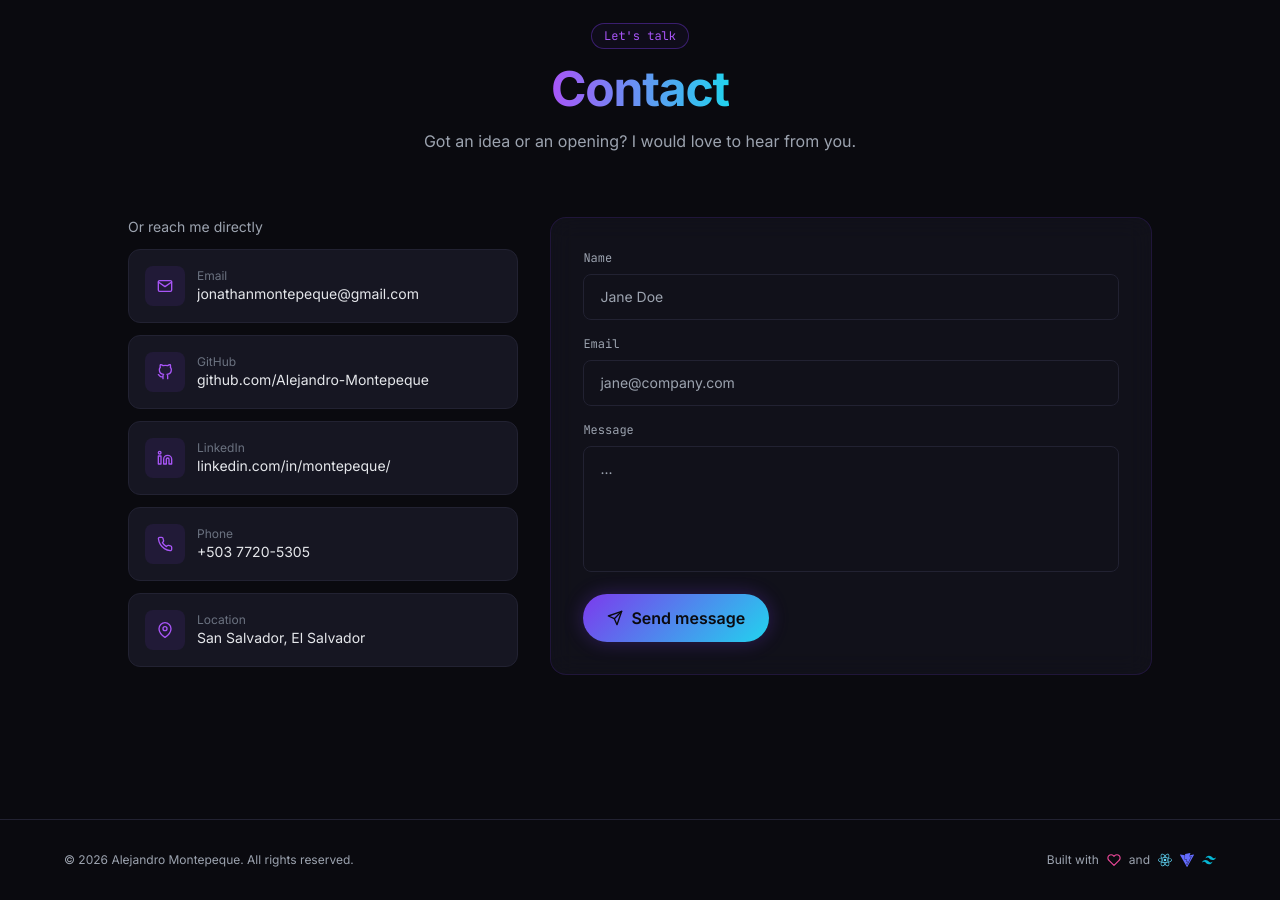
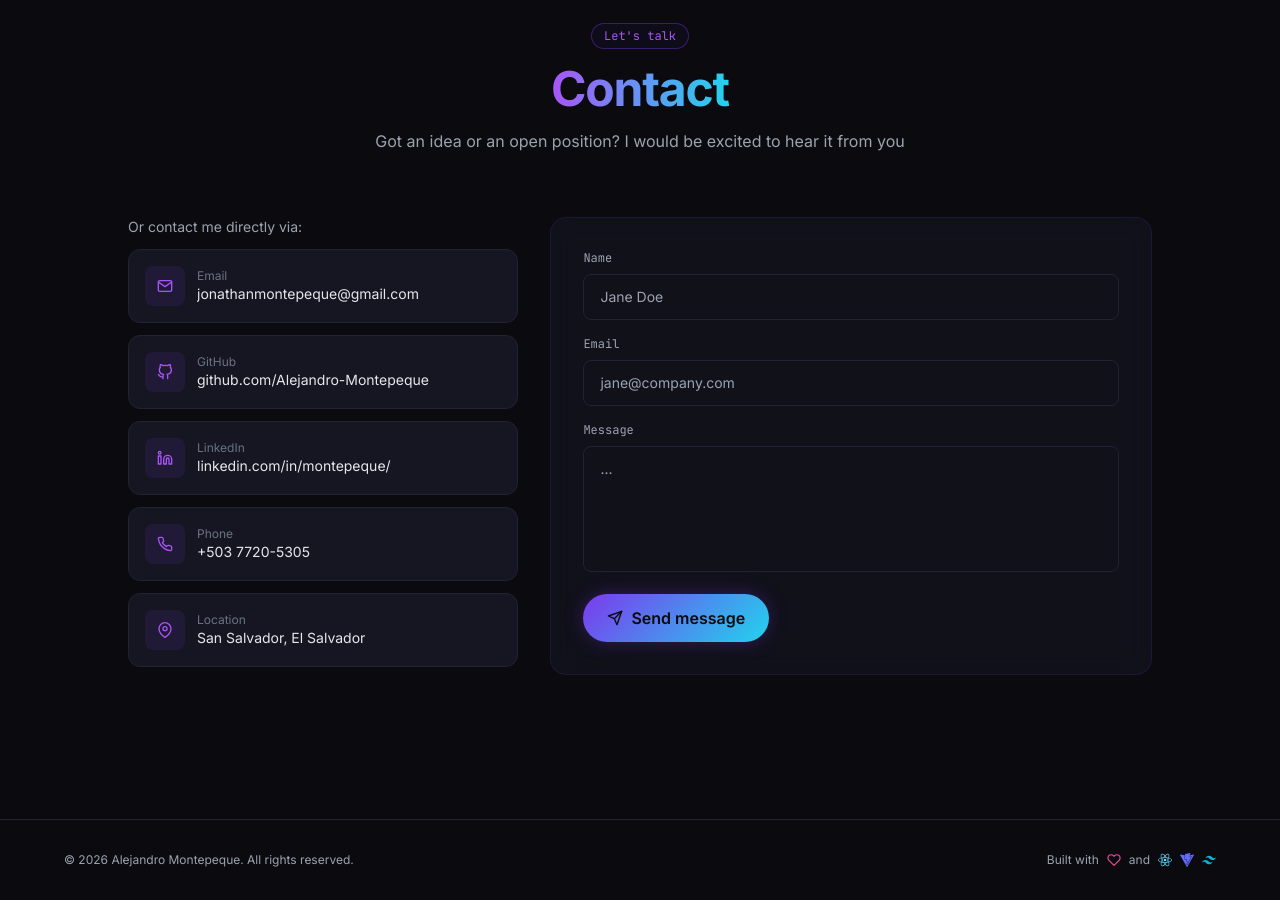
Before and after one commit to Alejandro-Montepeque/portafolio, a React (Vite) app: page / in a window 1280 px wide. Shown: the part 6880-7780 px from the top of the page. Built offline with nearby package versions, Linux system fonts and the light colour scheme.

Commit message:
fix: spelling correction

```diff
--- a/src/i18n/translations.ts
+++ b/src/i18n/translations.ts
@@ -294,7 +294,7 @@ export const translations = {
     contact: {
       title: 'Contact',
       kicker: "Let's talk",
-      subtitle: 'Got an idea or an opening? I would love to hear from you.',
+      subtitle: 'Got an idea or an open position? I would be excited to hear it from you',
       formName: 'Name',
       formEmail: 'Email',
       formMessage: 'Message',
@@ -302,7 +302,7 @@ export const translations = {
       formSending: 'Sending...',
       formSuccess: 'Message ready! Your email client will open.',
       formError: 'Please review the highlighted fields.',
-      directLabel: 'Or reach me directly',
+      directLabel: 'Or contact me directly via:',
       errors: {
         nameRequired: 'Name is required.',
         nameMin: 'Name must be at least 2 characters.',
```
